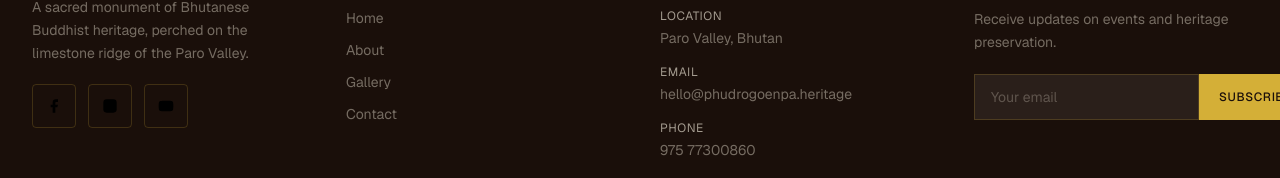
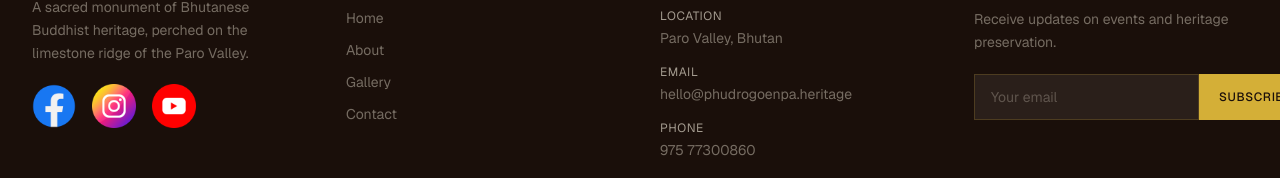
Before and after one commit to yeshngedup-debug/Heritage, a Next.js app: page / in a window 1280 px wide. Shown: the part 6935-7113 px from the top of the page. Built offline with nearby package versions, Linux system fonts and the light colour scheme; a web font is replaced by a local one.

Commit message:
Footer social: use PNG icons, no border, larger, hover grow

```diff
--- a/src/components/Footer.tsx
+++ b/src/components/Footer.tsx
@@ -1,38 +1,9 @@
-"use client"
-
 import Link from "next/link"
 
 const socialLinks = [
-  {
-    label: "Facebook",
-    href: "#",
-    icon: (
-      <svg viewBox="0 0 24 24" className="w-4 h-4">
-        <path d="M18 2h-3a5 5 0 0 0-5 5v3H7v4h3v8h4v-8h3l1-4h-4V7a1 1 0 0 1 1-1h3z" />
-      </svg>
-    ),
-  },
-  {
-    label: "Instagram",
-    href: "#",
-    icon: (
-      <svg viewBox="0 0 24 24" className="w-4 h-4">
-        <rect x="2" y="2" width="20" height="20" rx="5" ry="5" />
-        <path d="M16 11.37A4 4 0 1 1 12.63 8 4 4 0 0 1 16 11.37z" />
-        <line x1="17.5" y1="6.5" x2="17.51" y2="6.5" />
-      </svg>
-    ),
-  },
-  {
-    label: "YouTube",
-    href: "#",
-    icon: (
-      <svg viewBox="0 0 24 24" className="w-4 h-4">
-        <path d="M22.54 6.42a2.78 2.78 0 0 0-1.94-2C18.88 4 12 4 12 4s-6.88 0-8.6.46a2.78 2.78 0 0 0-1.94 2A29 29 0 0 0 1 12a29 29 0 0 0 .46 5.58 2.78 2.78 0 0 0 1.94 2C5.12 20 12 20 12 20s6.88 0 8.6-.46a2.78 2.78 0 0 0 1.94-2A29 29 0 0 0 23 12a29 29 0 0 0-.46-5.58z" />
-        <polygon points="9.75 15.02 15.5 12 9.75 8.98 9.75 15.02" />
-      </svg>
-    ),
-  },
+  { label: "Facebook", href: "#", src: "/icon/Facebook.png" },
+  { label: "Instagram", href: "#", src: "/icon/instagram.png" },
+  { label: "YouTube", href: "#", src: "/icon/youtube.png" },
 ]
 
 const quickLinks = [
@@ -55,17 +26,17 @@ export default function Footer() {
               A sacred monument of Bhutanese Buddhist heritage, perched on the
               limestone ridge of the Paro Valley.
             </p>
-            <div className="flex gap-3">
+            <div className="flex gap-4">
               {socialLinks.map((s) => (
                 <a
                   key={s.label}
                   href={s.href}
                   aria-label={s.label}
-                  className="w-11 h-11 border border-gold/20 flex items-center justify-center text-cream/50 hover:border-gold hover:text-gold hover:bg-gold/5 transition-all rounded-sm"
+                  className="block hover:scale-110 transition-transform duration-200"
                   target="_blank"
                   rel="noopener noreferrer"
                 >
-                  {s.icon}
+                  <img src={s.src} alt="" width={44} height={44} className="object-contain" />
                 </a>
               ))}
             </div>
```
